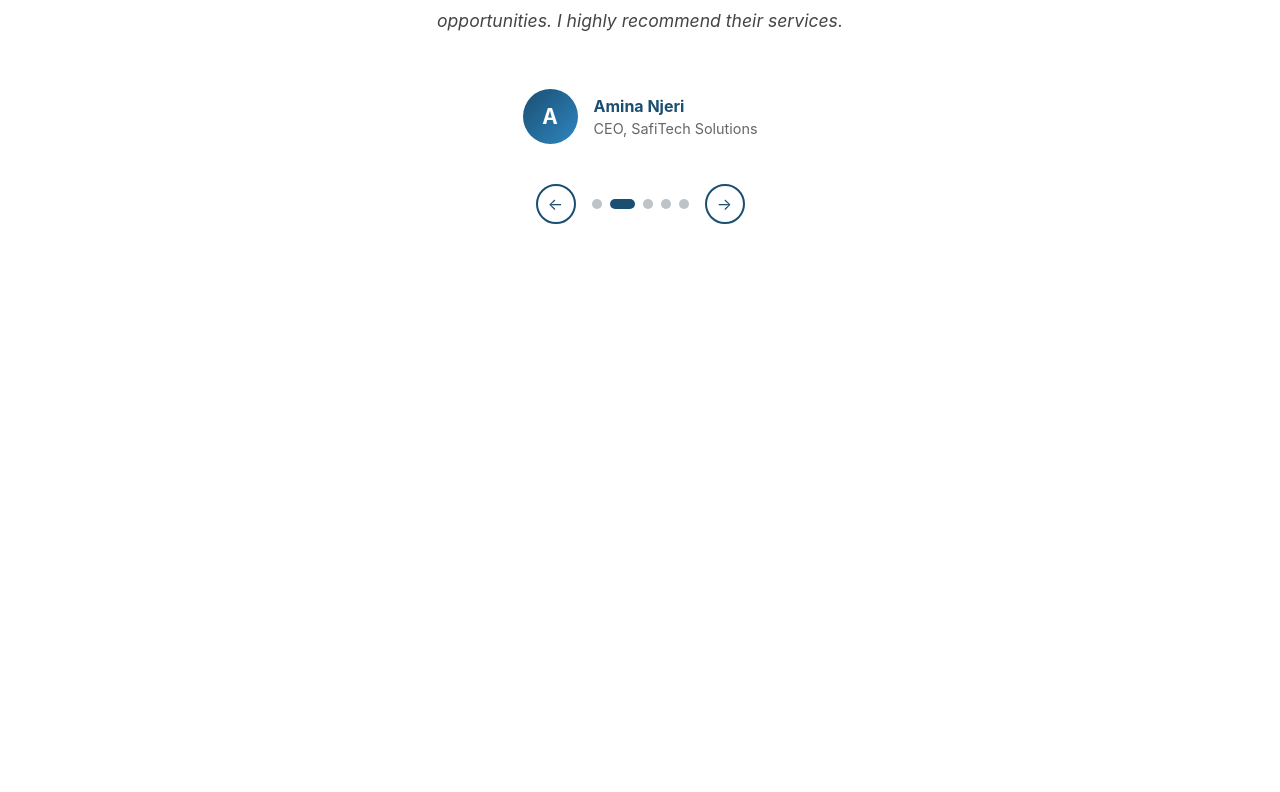
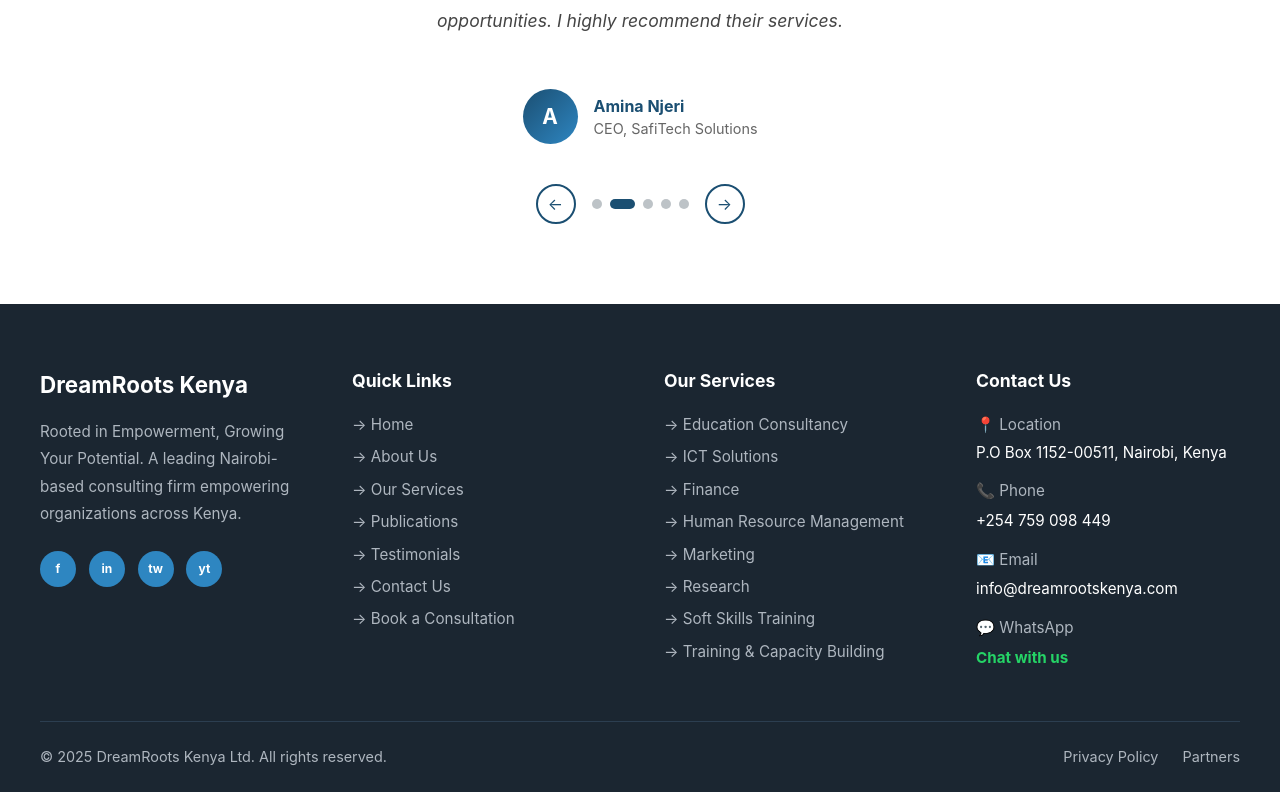
Before and after one commit to Dunne001/dreamroots-frontend, a React (Vite) app: page / in a window 1280 px wide. Shown: the part 3088-3880 px from the top of the page. Before the commit the page ends 3392 px from the top, so only its background shows below. Built offline with nearby package versions, Linux system fonts and the light colour scheme.

Commit message:
Footer complete — Home page done

```diff
--- a/src/App.jsx
+++ b/src/App.jsx
@@ -4,6 +4,7 @@
 import ServicesSection from './components/ServicesSection'
 import StatsSection from './components/StatsSection'
 import TestimonialsSection from './components/TestimonialsSection'
+import Footer from './components/Footer'
 
 function App() {
   return (
@@ -16,6 +17,7 @@
             <ServicesSection />
             <StatsSection />
             <TestimonialsSection />
+            <Footer />
           </>
         } />
       </Routes>
--- /dev/null
+++ b/src/components/Footer.jsx
@@ -0,0 +1,160 @@
+import { Link } from 'react-router-dom'
+
+const Footer = () => {
+  return (
+    <footer style={{background: '#1B2631', color: 'white', padding: '4rem 1rem 0'}}>
+      <div style={{
+        maxWidth: '1200px',
+        margin: '0 auto',
+        display: 'grid',
+        gridTemplateColumns: 'repeat(auto-fit, minmax(220px, 1fr))',
+        gap: '3rem',
+        paddingBottom: '3rem'
+      }}>
+
+        {/* Column 1 — Brand */}
+        <div>
+          <h3 style={{fontSize: '1.4rem', fontWeight: 'bold', marginBottom: '1rem', color: 'white'}}>
+            DreamRoots Kenya
+          </h3>
+          <p style={{color: '#AEB6BF', lineHeight: '1.8', fontSize: '0.95rem', marginBottom: '1.5rem'}}>
+            Rooted in Empowerment, Growing Your Potential. A leading Nairobi-based consulting firm empowering organizations across Kenya.
+          </p>
+          <div style={{display: 'flex', gap: '0.8rem'}}>
+            {['f', 'in', 'tw', 'yt'].map((s, i) => (
+              <div key={i} style={{
+                width: '36px', height: '36px',
+                borderRadius: '50%',
+                background: '#2E86C1',
+                display: 'flex',
+                alignItems: 'center',
+                justifyContent: 'center',
+                cursor: 'pointer',
+                fontSize: '0.75rem',
+                fontWeight: 'bold'
+              }}>
+                {s}
+              </div>
+            ))}
+          </div>
+        </div>
+
+        {/* Column 2 — Quick Links */}
+        <div>
+          <h4 style={{fontSize: '1.1rem', fontWeight: 'bold', marginBottom: '1.2rem', color: 'white'}}>
+            Quick Links
+          </h4>
+          {[
+            {label: 'Home', path: '/'},
+            {label: 'About Us', path: '/about/overview'},
+            {label: 'Our Services', path: '/services'},
+            {label: 'Publications', path: '/publications'},
+            {label: 'Testimonials', path: '/about/testimonials'},
+            {label: 'Contact Us', path: '/contact'},
+            {label: 'Book a Consultation', path: '/booking'},
+          ].map((link, i) => (
+            <Link key={i} to={link.path} style={{
+              display: 'block',
+              color: '#AEB6BF',
+              textDecoration: 'none',
+              marginBottom: '0.6rem',
+              fontSize: '0.95rem',
+              transition: 'color 0.2s'
+            }}
+            onMouseEnter={e => e.target.style.color = '#2E86C1'}
+            onMouseLeave={e => e.target.style.color = '#AEB6BF'}
+            >
+              → {link.label}
+            </Link>
+          ))}
+        </div>
+
+        {/* Column 3 — Services */}
+        <div>
+          <h4 style={{fontSize: '1.1rem', fontWeight: 'bold', marginBottom: '1.2rem', color: 'white'}}>
+            Our Services
+          </h4>
+          {[
+            {label: 'Education Consultancy', path: '/services/education-consultancy'},
+            {label: 'ICT Solutions', path: '/services/ict'},
+            {label: 'Finance', path: '/services/finance'},
+            {label: 'Human Resource Management', path: '/services/human-resource-management'},
+            {label: 'Marketing', path: '/services/marketing'},
+            {label: 'Research', path: '/services/research'},
+            {label: 'Soft Skills Training', path: '/services/soft-skills-training'},
+            {label: 'Training & Capacity Building', path: '/services/training-capacity-building'},
+          ].map((link, i) => (
+            <Link key={i} to={link.path} style={{
+              display: 'block',
+              color: '#AEB6BF',
+              textDecoration: 'none',
+              marginBottom: '0.6rem',
+              fontSize: '0.95rem'
+            }}
+            onMouseEnter={e => e.target.style.color = '#2E86C1'}
+            onMouseLeave={e => e.target.style.color = '#AEB6BF'}
+            >
+              → {link.label}
+            </Link>
+          ))}
+        </div>
+
+        {/* Column 4 — Contact */}
+        <div>
+          <h4 style={{fontSize: '1.1rem', fontWeight: 'bold', marginBottom: '1.2rem', color: 'white'}}>
+            Contact Us
+          </h4>
+          <div style={{marginBottom: '1rem'}}>
+            <p style={{color: '#AEB6BF', fontSize: '0.95rem', marginBottom: '0.3rem'}}>📍 Location</p>
+            <p style={{color: 'white', fontSize: '0.95rem'}}>P.O Box 1152-00511, Nairobi, Kenya</p>
+          </div>
+          <div style={{marginBottom: '1rem'}}>
+            <p style={{color: '#AEB6BF', fontSize: '0.95rem', marginBottom: '0.3rem'}}>📞 Phone</p>
+            <a href="tel:+254759098449" style={{color: 'white', textDecoration: 'none', fontSize: '0.95rem'}}>
+              +254 759 098 449
+            </a>
+          </div>
+          <div style={{marginBottom: '1rem'}}>
+            <p style={{color: '#AEB6BF', fontSize: '0.95rem', marginBottom: '0.3rem'}}>📧 Email</p>
+            <a href="mailto:info@dreamrootskenya.com" style={{color: 'white', textDecoration: 'none', fontSize: '0.95rem'}}>
+              info@dreamrootskenya.com
+            </a>
+          </div>
+          <div>
+            <p style={{color: '#AEB6BF', fontSize: '0.95rem', marginBottom: '0.3rem'}}>💬 WhatsApp</p>
+            <a href="https://wa.me/254759098449" target="_blank" rel="noreferrer" style={{color: '#25D366', textDecoration: 'none', fontSize: '0.95rem', fontWeight: 'bold'}}>
+              Chat with us
+            </a>
+          </div>
+        </div>
+      </div>
+
+      {/* Bottom Bar */}
+      <div style={{
+        borderTop: '1px solid #2C3E50',
+        padding: '1.5rem 0',
+        display: 'flex',
+        justifyContent: 'space-between',
+        alignItems: 'center',
+        flexWrap: 'wrap',
+        gap: '1rem',
+        maxWidth: '1200px',
+        margin: '0 auto'
+      }}>
+        <p style={{color: '#AEB6BF', fontSize: '0.9rem', margin: 0}}>
+          © 2025 DreamRoots Kenya Ltd. All rights reserved.
+        </p>
+        <div style={{display: 'flex', gap: '1.5rem'}}>
+          <Link to="/privacy-policy" style={{color: '#AEB6BF', textDecoration: 'none', fontSize: '0.9rem'}}>
+            Privacy Policy
+          </Link>
+          <Link to="/partners-affiliations" style={{color: '#AEB6BF', textDecoration: 'none', fontSize: '0.9rem'}}>
+            Partners
+          </Link>
+        </div>
+      </div>
+    </footer>
+  )
+}
+
+export default Footer
```
